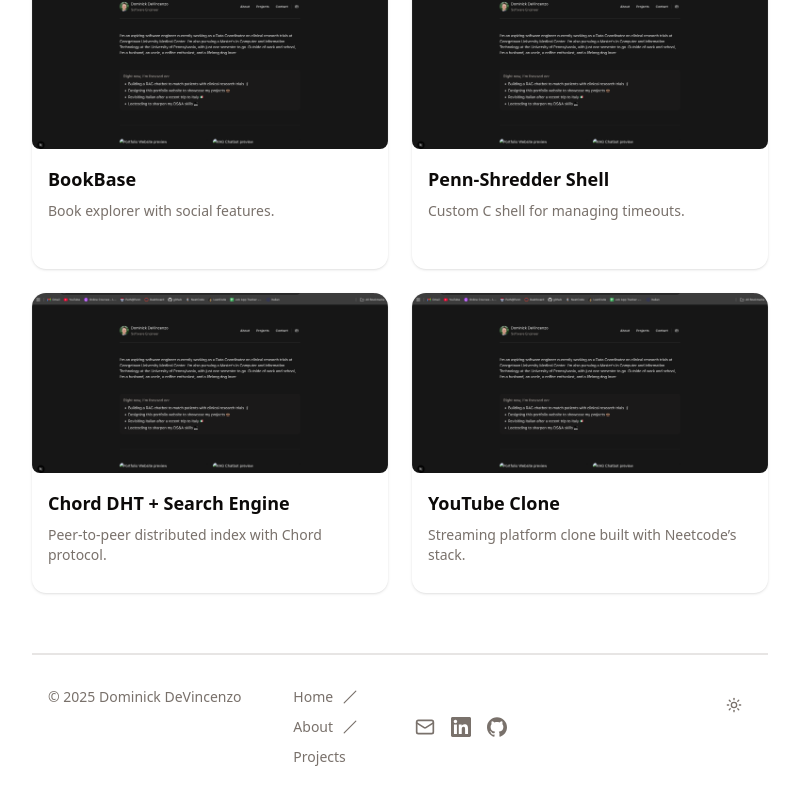
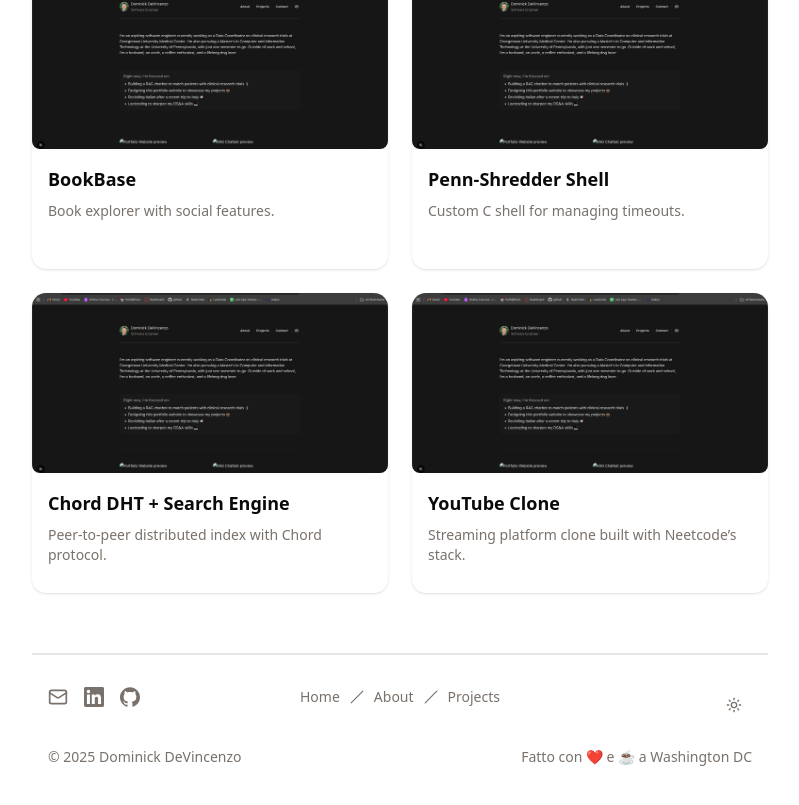
Before and after one commit to dominick-dev/portfolio-website, a Next.js app: page / in a window 1280 px wide. Shown: the part 1028-1833 px from the top of the page, without its empty margins (240-1039 px from the left). Built offline with nearby package versions, Linux system fonts and the light colour scheme.

Commit message:
fixed footer formatting

```diff
--- a/src/components/Footer.tsx
+++ b/src/components/Footer.tsx
@@ -13,27 +13,52 @@ import ThemeToggle from "@/components/ThemeToggle";
 function Footer() {
   return (
     <footer className="border-t pt-8 pb-16 text-sm text-muted-foreground">
-      <div className="max-w-5xl mx-auto px-4 flex flex-col md:flex-row justify-between gap-8">
-
-        {/* copyright (left) */}
-        <div className="flex-1">
-          <span> © {new Date().getFullYear()} Dominick DeVincenzo</span>
+      <div className="max-w-6xl mx-auto px-4 grid grid-cols-1 md:grid-cols-3 gap-y-10 text-center md:text-left">
+        {/* socials (upper-left), copyright (lower-left) */}
+        <div className="flex flex-col items-center md:items-start gap-10">
+          <div className="flex gap-4">
+            <a
+              href="mailto:devindm101@gmail.com"
+              aria-label="Email"
+              className="hover:text-foreground transition"
+            >
+              <Mail className="h-5 w-5" />
+            </a>
+            <a
+              href="https://www.linkedin.com/in/dominick-dev/"
+              aria-label="LinkedIn"
+              target="_blank"
+              rel="noopener noreferrer"
+              className="hover:text-foreground transition"
+            >
+              <SiLinkedin className="h-5 w-5" />
+            </a>
+            <a
+              href="https://github.com/dominick-dev"
+              aria-label="GitHub"
+              target="_blank"
+              rel="noopener noreferrer"
+              className="hover:text-foreground transition"
+            >
+              <SiGithub className="h-5 w-5" />
+            </a>
+          </div>
+          <span>© {new Date().getFullYear()} Dominick DeVincenzo</span>
         </div>
 
-        {/* page links & socials (middle-left) */}
-        <div className="flex-1 flex items-center gap-2 justify-center md:justify-start">
+        {/* page links (middle) */}
+        <div className="flex justify-center">
           <Breadcrumb>
             <BreadcrumbList>
+              {/* home link */}
               <BreadcrumbItem>
-                {/* home link */}
                 <BreadcrumbLink asChild>
                   <Link href="#home">Home</Link>
                 </BreadcrumbLink>
               </BreadcrumbItem>
               <BreadcrumbSeparator>
-                <SlashIcon />
+                <SlashIcon className="w-3 h-3" />
               </BreadcrumbSeparator>
-
               {/* about link */}
               <BreadcrumbItem>
                 <BreadcrumbLink asChild>
@@ -41,9 +66,8 @@ function Footer() {
                 </BreadcrumbLink>
               </BreadcrumbItem>
               <BreadcrumbSeparator>
-                <SlashIcon />
+                <SlashIcon className="w-3 h-3" />
               </BreadcrumbSeparator>
-
               {/* projects link */}
               <BreadcrumbItem>
                 <BreadcrumbLink asChild>
@@ -52,40 +76,14 @@ function Footer() {
               </BreadcrumbItem>
             </BreadcrumbList>
           </Breadcrumb>
-
-          {/* social links (middle-right) */}
-          <div className="flex-1 flex justify-center md:justify-start gap-4">
-            <a
-            href="mailto:devindm101@gmail.com"
-            aria-label="Email"
-            className="hover:text-foreground transition"
-            >
-              <Mail className="h-5 w-5" />
-            </a>
-            <a
-            href="https://www.linkedin.com/in/dominick-dev/"
-            aria-label="LinkedIn"
-            target="_blank"
-            rel="noopener noreferrer"
-            className="hover:text-foreground transition"
-            >
-              <SiLinkedin className="h-5 w-5" />
-            </a>
-            <a
-            href="https://github.com/dominick-dev"
-            aria-label="GitHub"
-            target="_blank"
-            rel="noopener noreferrer"
-            className="hover:text-foreground transition"
-            >
-              <SiGithub className="h-5 w-5" />
-            </a>
-          </div>
         </div>
 
-        {/* toggle light/dark mode (right) */}
-        <div className="flex-1 flex justify-end">
-          <ThemeToggle />
+        {/* toggle light/dark mode (upper-right), made w/ message (lower-right) */}
+        <div className="flex flex-col items-end gap-6 text-right">
+          <div className="flex gap-4">
+            <ThemeToggle />
+          </div>
+          <span>Fatto con ❤️ e ☕️ a Washington DC</span>
         </div>
       </div>
     </footer>
```
